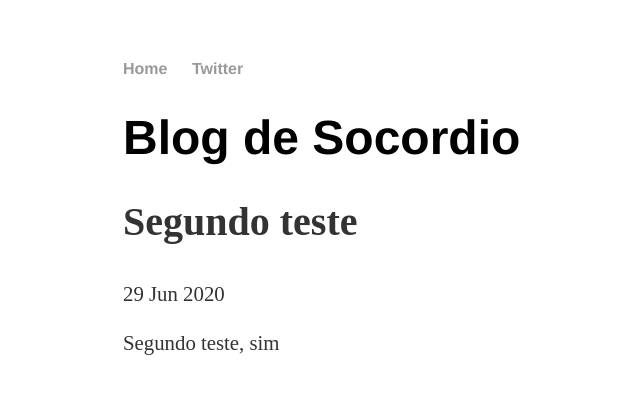
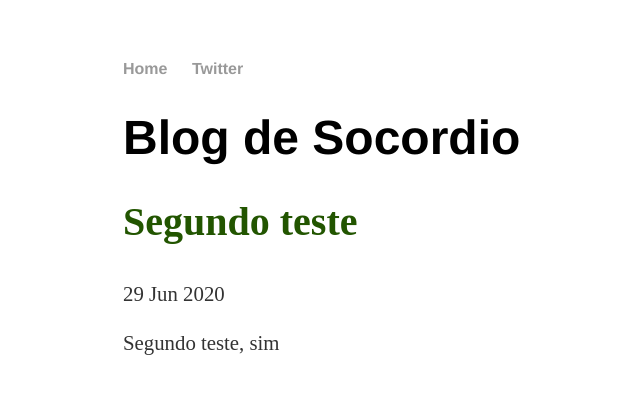
Before and after one commit to fpresc/fpresc.github.io, a Jekyll site: the page built from _posts/2021-06-29-outro-teste.md, in a window 1280 px wide. Shown: the top 394 px of the page, without its empty margins (69-709 px from the left). Built offline with Jekyll 4.4.1, drawn with Linux system fonts in a browser that asks for light colours.

Commit message:
Update main.css

```diff
--- a/css/main.css
+++ b/css/main.css
@@ -25,7 +25,7 @@ h1 {
 }
 h2 {
     font-size: 2.5em;
-    color: #333;
+    color: #250;
 }
 p {
     font-size: 1.3em;
```
